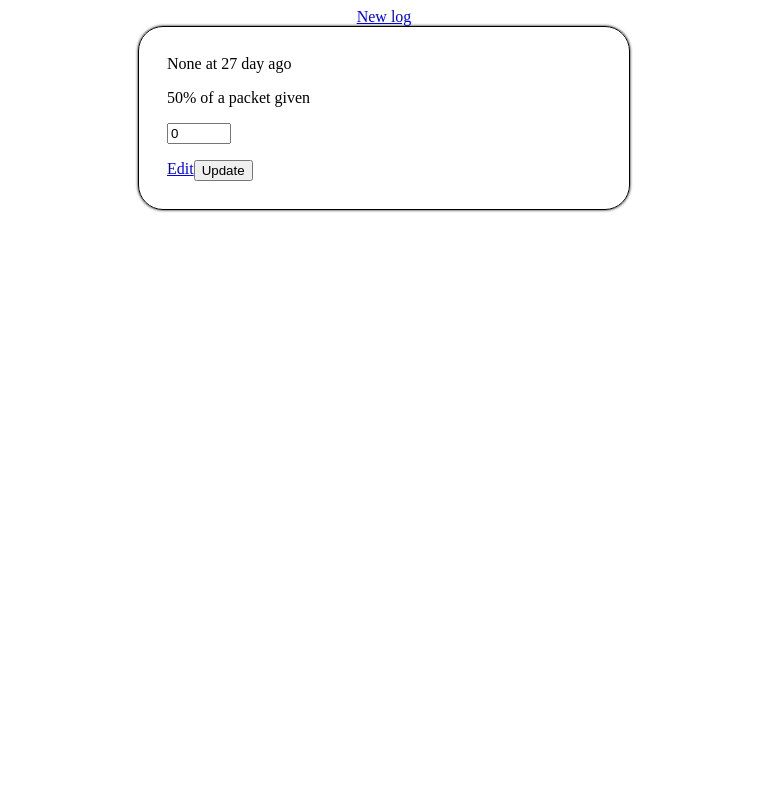
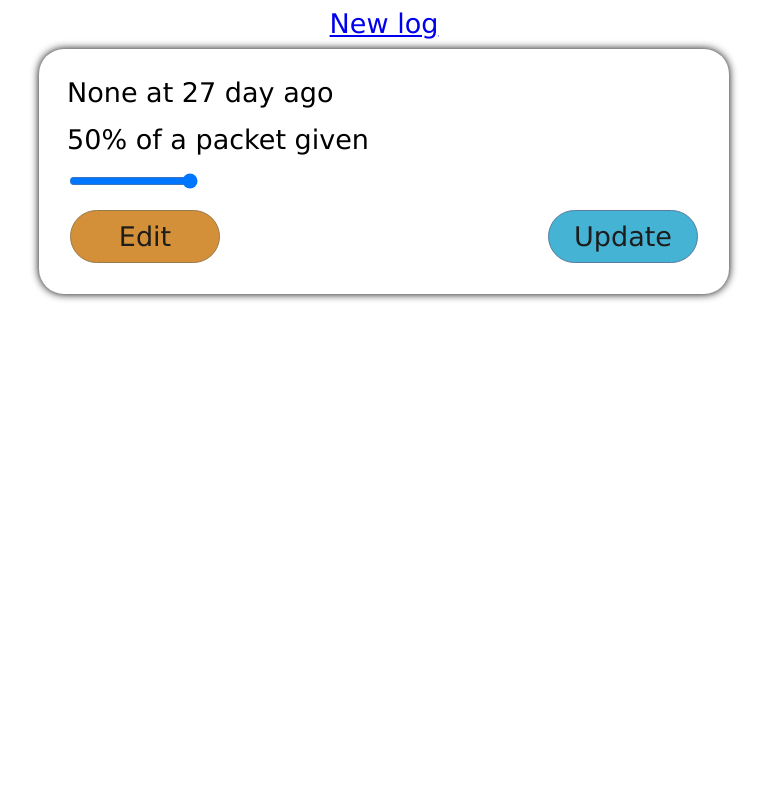
Before and after one commit to Jacob1Carter/petfoodlogs, a Flask app: page /logs in a window 1280 px wide. Shown: the whole page, without its empty margins (256-1023 px from the left). Run offline with Flask 3, Linux system fonts and the light colour scheme; the visitor is signed in with stand-in values (Sample User, id 1); data comes from the database, SQL or seed files in the repository; both versions use the stored data as it was after the commit.

Commit message:
More CSS

```diff
--- a/main.py
+++ b/main.py
@@ -154,11 +154,13 @@ def new_log():
 def new_log_input():
     id = session["id"]
     food = request.form.get("food")
-    new_food = request.form.get("new_food")
+    print(food)
+    new_food = request.form.get("new-food")
+    print(new_food)
     given_percent = int(request.form.get("given_percent"))
 
     if new_food != None:
-        foods = get_foods()
+        foods = get_foods(id)
         if new_food not in foods:
             food = new_food
             #CATCH ERRORS
--- a/static/css/styles.css
+++ b/static/css/styles.css
@@ -1,3 +1,8 @@
+* {
+    font-family: "verdana";
+    font-size: 1.3rem;
+}
+
 body {
     display: flex;
     flex-direction: column;
@@ -5,18 +10,62 @@ body {
 }
 
 .logbox {
-    border: 1px solid #000;
     border-radius: 25px;
-    box-shadow: 0px 0px 3px;
+    box-shadow: 0px 0px 8px;
     padding: 20px;
+    margin: 10px;
     display: flex;
     flex-direction: column;
-    min-width: 450px
+    min-width: 650px
 }
 
 .logbox div {
     display: flex;
     flex-direction: row;
+    justify-content: space-between;
     padding: 3px;
     margin: 5px;
 }
+
+.btn {
+    background-color: #d1d1d1;
+    border: 1px solid #aaaaaa;
+    border-radius: 30px;
+    padding-top: 10px;
+    padding-bottom: 10px;
+    padding-left: 20px;
+    padding-right: 20px;
+    min-width: 150px;
+    margin: 3px;
+    text-decoration: none;
+    color: #1d1d1d;
+    text-align: center;
+    box-sizing: border-box;
+}
+
+.btn-orange {
+    background-color: #d49038;
+    border: 1px solid #977a4f;
+}
+
+.btn-blue {
+    background-color: #45b3d4;
+    border: 1px solid #597ba1;
+}
+
+.btn:hover {
+    background-color: #b4b4b4;
+    border: 1px solid #919191;
+    color: #000000;
+    cursor: pointer;
+}
+
+.btn-orange:hover {
+    background-color: #aa7632;
+    border: 1px solid #776140;
+}
+
+.btn-blue:hover {
+    background-color: #3f869c;
+    border: 1px solid #485f7a;
+}
--- a/templates/main/logs.html
+++ b/templates/main/logs.html
@@ -7,8 +7,8 @@
             <form method="POST" action="/update-{{ log['id'] }}" class="logbox">
                 <div>{{ log["food"] }} at {{ log["datetime_str"] }}</div>
                 <div>{{ log["given_percent"] }}% of a packet given</div>
-                <div><input type="number" value="{{ log['eaten_percent'] }}" min="0" max="100"></div>
-                <div><a href="/edit-{{ log['id'] }}">Edit</a><button type="submit">Update</button></div>
+                <div><input type="range" min="10" max="100" step="10" value="100"></div>
+                <div><a href="/edit-{{ log['id'] }}" class="btn btn-orange">Edit</a><button type="submit" class="btn btn-blue">Update</button></div>
             </form>
         {% endfor %}
     </body>
```
Also changed, not shown: data/database.db.
